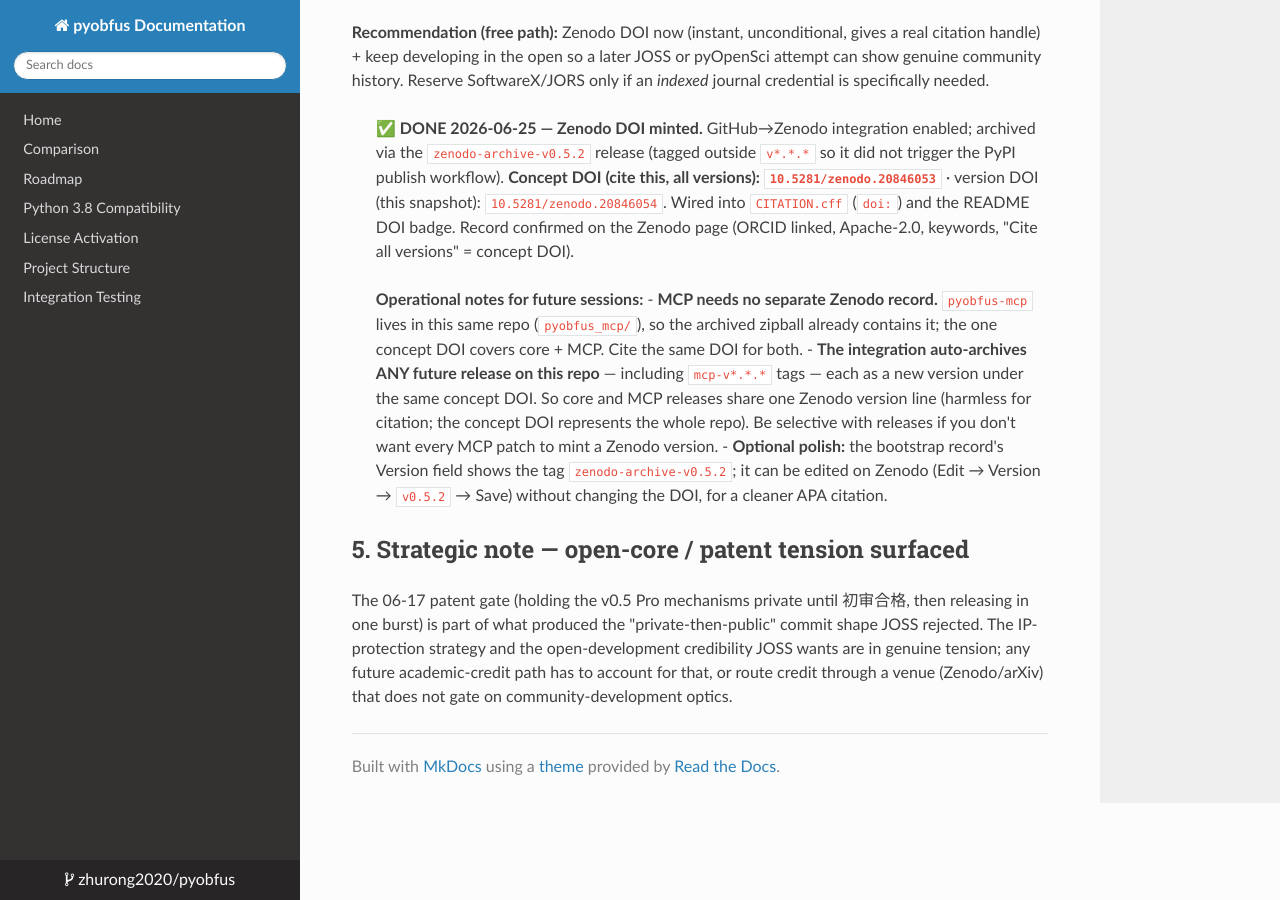
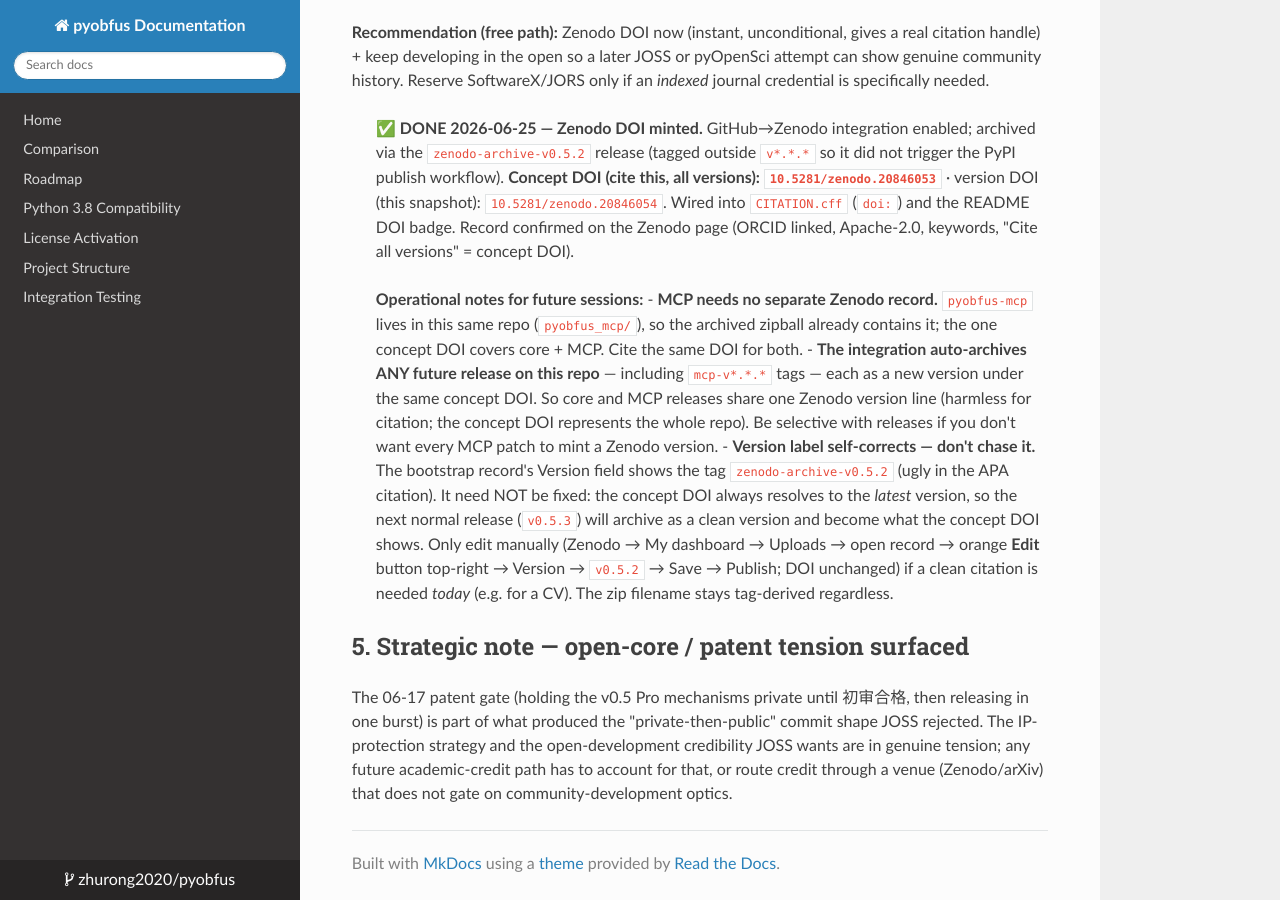
Before and after one commit to zhurong2020/pyobfus, an MkDocs documentation site: the page built from docs/JOSS_REJECTION_20260624.md, in a window 1280 px wide and 900 px high, scrolled down 2367 px. Built offline with MkDocs 1.6.1, drawn with Linux system fonts in a browser that asks for light colours; nearby versions of some CDN libraries.

Commit message:
docs(citation): clarify Zenodo version label self-corrects on next release
Co-Authored-By: Claude Opus 4.8 (1M context) <noreply@anthropic.com>
Claude-Session: https://claude.ai/code/session_0193Ph7R9kfGCvPyHmsxEQZf

```diff
--- a/docs/JOSS_REJECTION_20260624.md
+++ b/docs/JOSS_REJECTION_20260624.md
@@ -63,7 +63,7 @@ Desk-reject = issue closed, cannot re-open or re-submit the same issue. JOSS poi
 > **Operational notes for future sessions:**
 > - **MCP needs no separate Zenodo record.** `pyobfus-mcp` lives in this same repo (`pyobfus_mcp/`), so the archived zipball already contains it; the one concept DOI covers core + MCP. Cite the same DOI for both.
 > - **The integration auto-archives ANY future release on this repo** — including `mcp-v*.*.*` tags — each as a new version under the same concept DOI. So core and MCP releases share one Zenodo version line (harmless for citation; the concept DOI represents the whole repo). Be selective with releases if you don't want every MCP patch to mint a Zenodo version.
-> - **Optional polish:** the bootstrap record's Version field shows the tag `zenodo-archive-v0.5.2`; it can be edited on Zenodo (Edit → Version → `v0.5.2` → Save) without changing the DOI, for a cleaner APA citation.
+> - **Version label self-corrects — don't chase it.** The bootstrap record's Version field shows the tag `zenodo-archive-v0.5.2` (ugly in the APA citation). It need NOT be fixed: the concept DOI always resolves to the *latest* version, so the next normal release (`v0.5.3`) will archive as a clean version and become what the concept DOI shows. Only edit manually (Zenodo → My dashboard → Uploads → open record → orange **Edit** button top-right → Version → `v0.5.2` → Save → Publish; DOI unchanged) if a clean citation is needed *today* (e.g. for a CV). The zip filename stays tag-derived regardless.
 
 ## 5. Strategic note — open-core / patent tension surfaced
 
```
